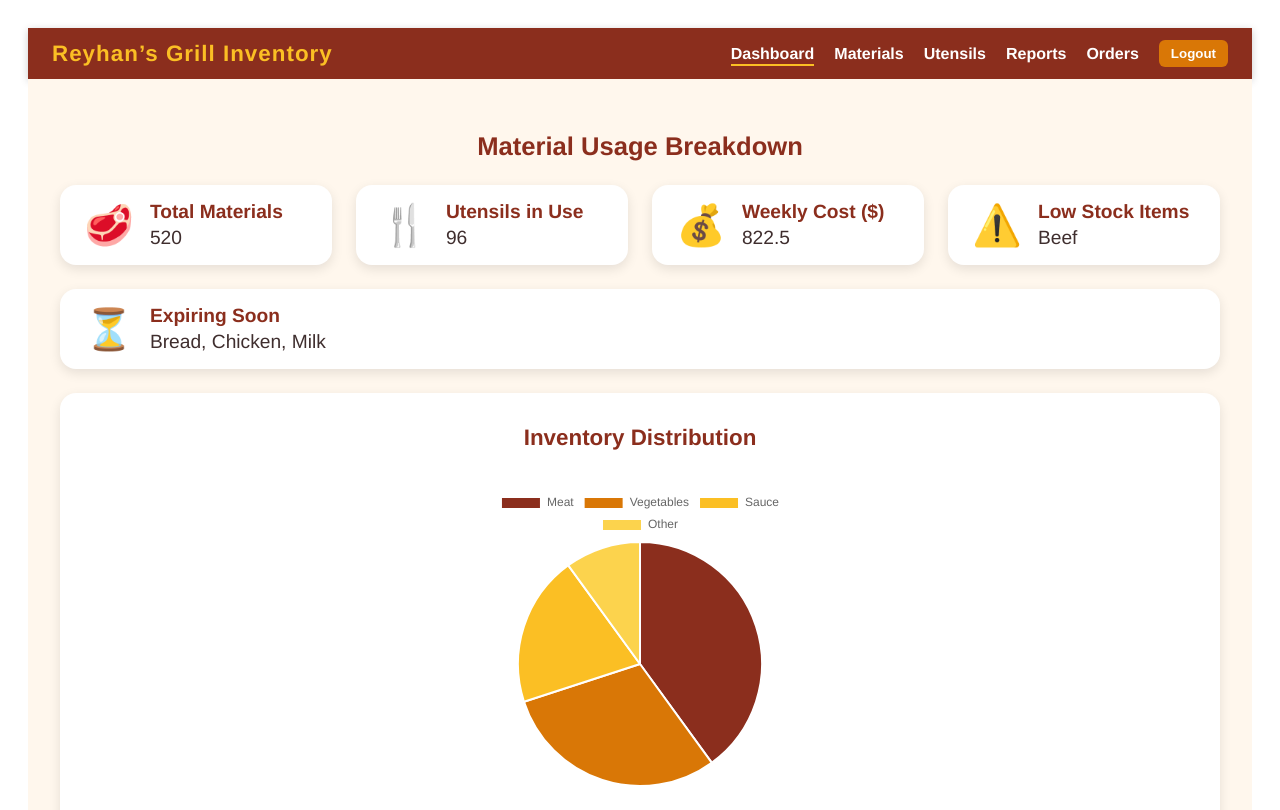
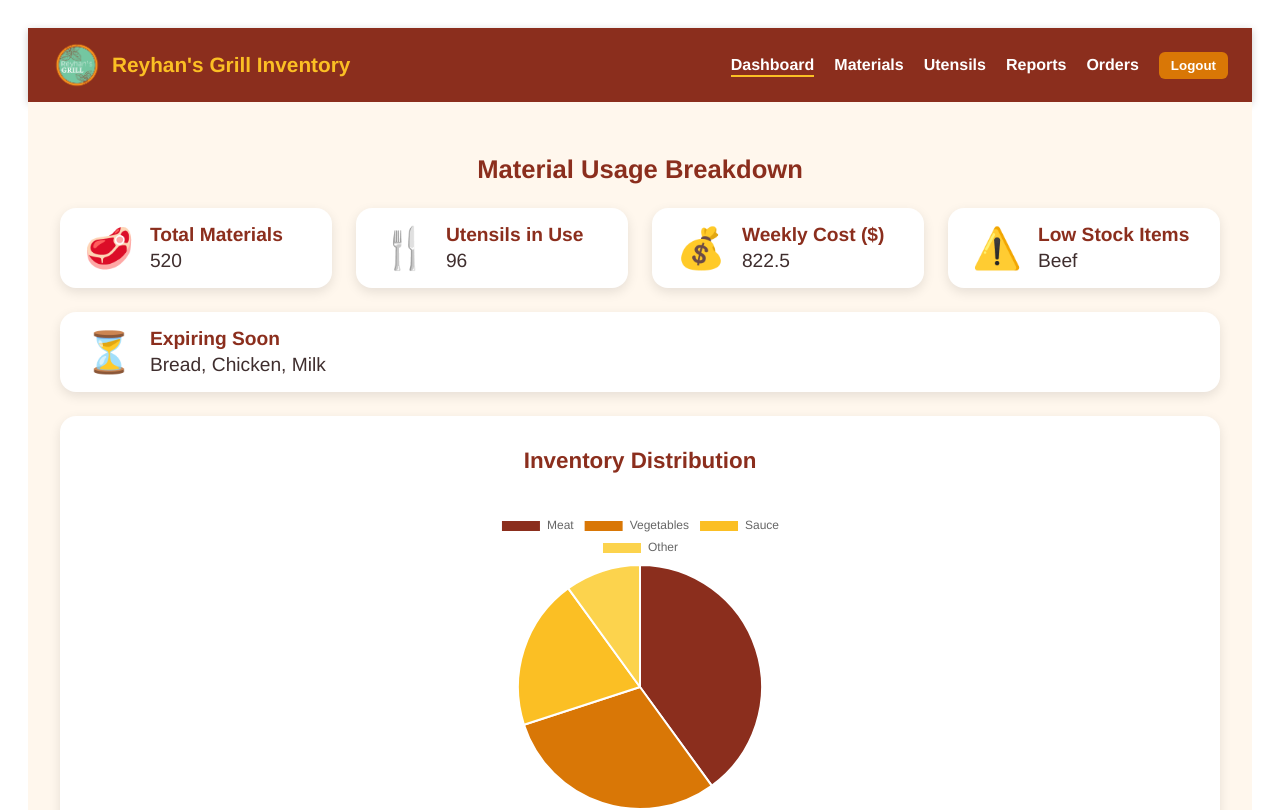
Before and after one commit to CIS-4375-Team-10/CIS4375-Team10-Reyhans-Grill, a Vue app in the folder frontend/: page /dashboard in a window 1280 px wide. Shown: the top 810 px of the page. Built offline with nearby package versions, Linux system fonts and the light colour scheme; sample sign-in values are in the browser's storage.

Commit message:
Reyhan’s Grill_Logo

```diff
--- a/frontend/src/components/Navbar.vue
+++ b/frontend/src/components/Navbar.vue
@@ -1,6 +1,12 @@
 <template>
   <nav v-if="isAuthenticated">
-    <div class="brand">Reyhan’s Grill Inventory</div>
+    <!-- Left: Logo + Name -->
+    <div class="brand">
+      <img src="@/assets/ReyhansGrillFinal.png" alt="Reyhan's Grill Logo" class="logo" />
+      <span class="brand-name">Reyhan's Grill Inventory</span>
+    </div>
+
+    <!-- Navigation Links -->
     <ul>
       <li><router-link to="/dashboard">Dashboard</router-link></li>
       <li><router-link to="/materials">Materials</router-link></li>
@@ -45,10 +51,22 @@ nav {
   box-shadow: 0 2px 8px rgba(0, 0, 0, 0.2);
 }
 
+/* Brand / Logo + Name */
 .brand {
-  font-size: 1.4rem;
+  display: flex;
+  align-items: center;
+  gap: 10px; /* space between logo and name */
+}
+
+.logo {
+  height: 50px;
+  width: auto;
+  object-fit: contain;
+}
+
+.brand-name {
+  font-size: 1.3rem;
   font-weight: bold;
-  letter-spacing: 1px;
   color: #FBBF24;
 }
 
```
Also changed, not shown: frontend/src/assets/ReyhansGrillFinal.png (added).
